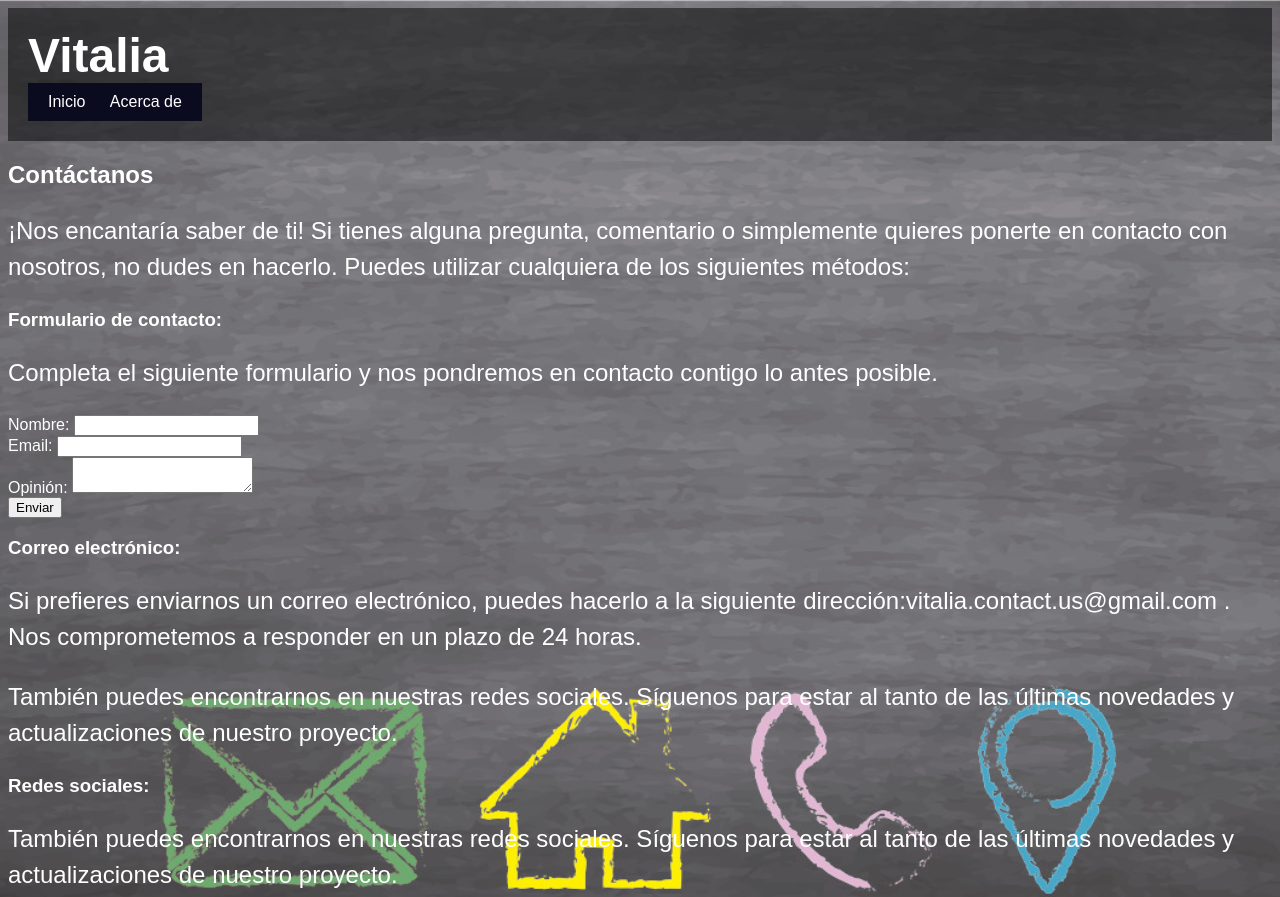
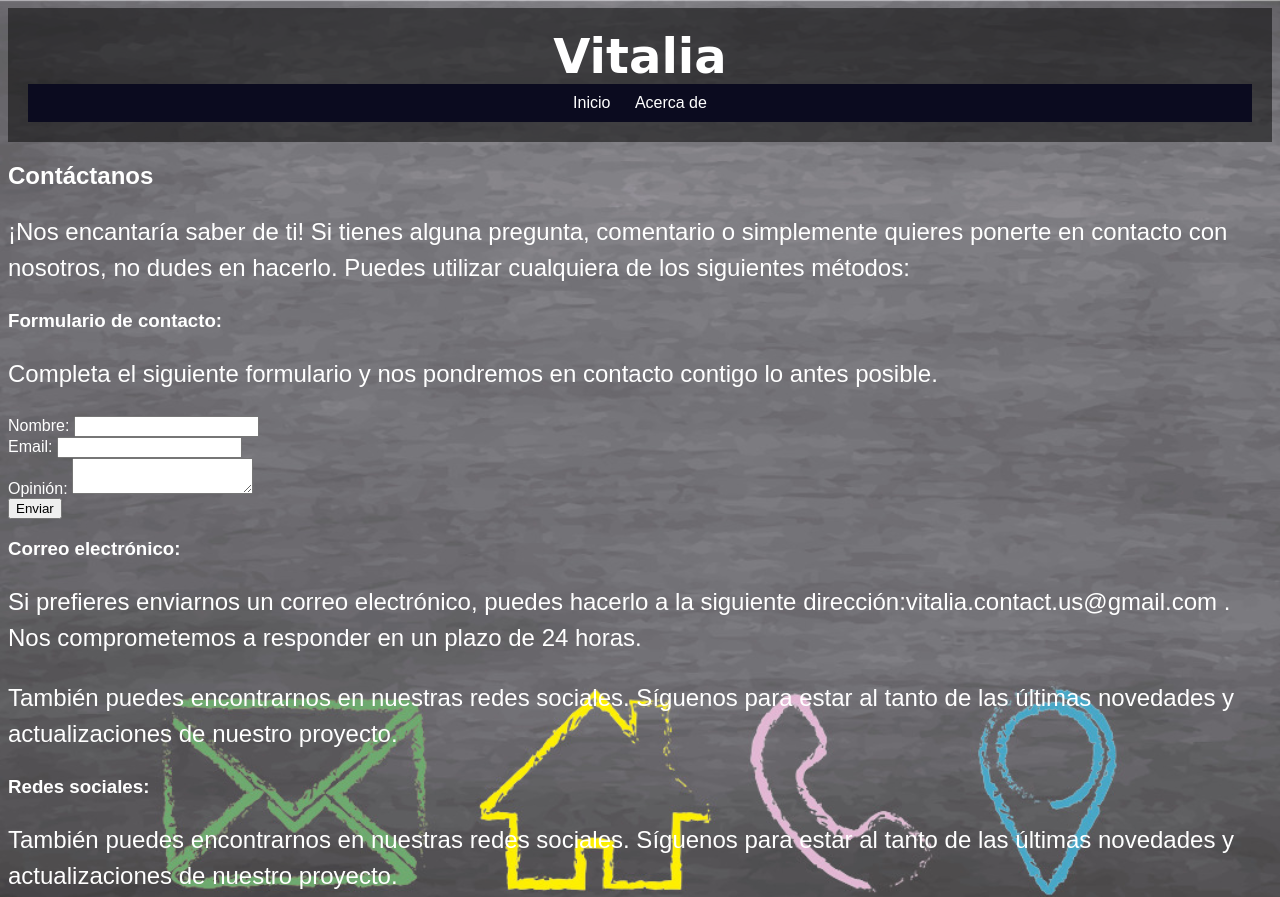
Before and after one commit to UrielSorlak/TPO-CODO-A-CODO1, a plain HTML site: page html_contacto.html in a window 1280 px wide. Shown: the top 897 px of the page. Drawn offline with Linux system fonts and the light colour scheme.

Commit message:
Update css_contacto.css

```diff
--- a/css_contacto.css
+++ b/css_contacto.css
@@ -14,6 +14,8 @@ header {
 h1 {
 	margin: 0;
 	font-size: 48px;
+	font-family: cursive;
+	text-align: center;
 }
 
 main {
@@ -32,17 +34,18 @@ footer {
 	text-align: center;
 }
 nav {
-	background-color: rgb(11, 11, 31); /* Cambia el color de fondo a azul */
-	display: inline-block; /* Hace que el elemento se comporte como un bloque en línea */
-	padding: 10px; /* Agrega un espacio interno alrededor del contenido */
+	background-color: rgb(11, 11, 31);
+
+	padding: 10px;
+	text-align: center;
   }
 
   nav a {
-	color: white; /* Cambia el color de letra a blanco */
-	padding: 10px; /* Agrega un espacio interno alrededor del enlace */
-	text-decoration: none; /* Quita la decoración de enlace */
+	color: white;
+	padding: 10px;
+	text-decoration: none;
   }
 
   nav a:hover {
-	color: violet; /* Cambia el color de letra a violeta al pasar el cursor por encima */
+	color: violet;
   }
```
